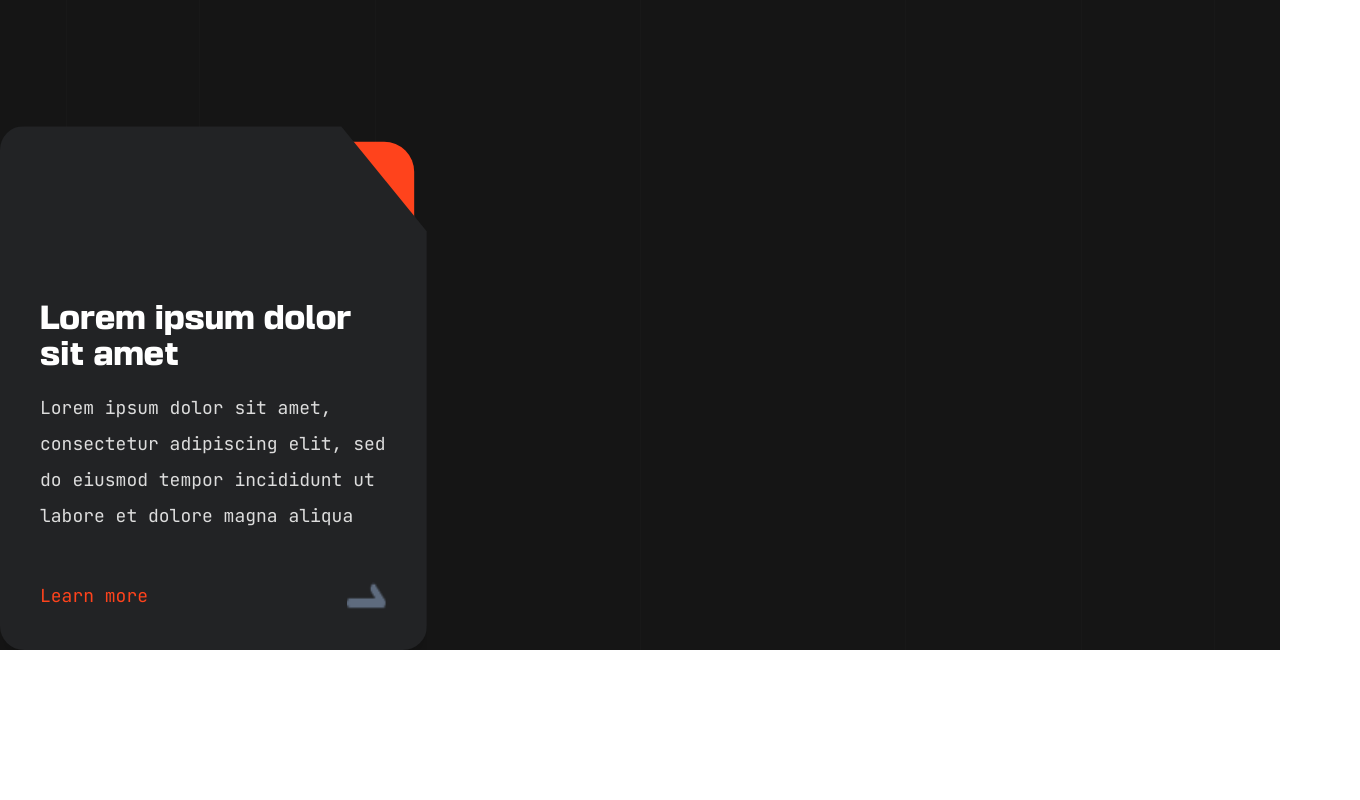
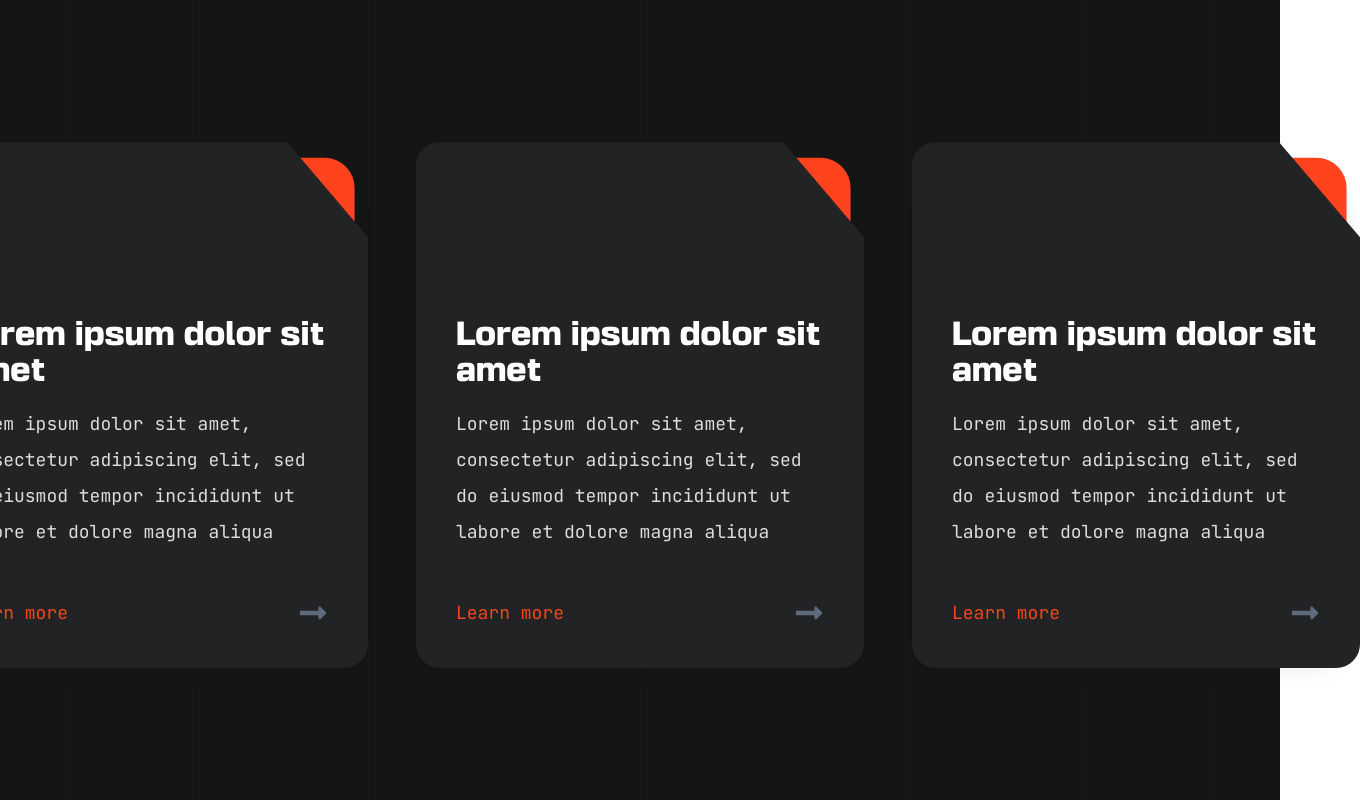
Before and after one commit to horse-link/horse-link-home, a React (Vite) app: page / in a window 1280 px wide. Shown: the part 1720-2520 px from the top of the page, 1360 px wide, since content can reach past the window. Before the commit the page ends 2370 px from the top, so only its background shows below. Built offline with nearby package versions, Linux system fonts and the light colour scheme; what tailwind-heropatterns, wagmi would draw is missing.

Commit message:
feat: funky cards

```diff
--- a/package.json
+++ b/package.json
@@ -24,6 +24,7 @@
     "react-icons": "^4.8.0",
     "react-router-dom": "^6.4.5",
     "react-spinners": "^0.13.7",
+    "tailwind-scrollbar": "^3.0.4",
     "vite-plugin-svgr": "^2.4.0",
     "wagmi": "^0.12.6"
   },
--- a/src/components/homepage/FunkyCard.tsx
+++ b/src/components/homepage/FunkyCard.tsx
@@ -1,4 +1,5 @@
 import React from "react";
+import { FaLongArrowAltRight } from "react-icons/fa";
 
 type Props = {
   title: string;
@@ -7,21 +8,19 @@ type Props = {
 
 export const FunkyCard: React.FC<Props> = ({ title, body }) => (
   <div className="relative h-fit w-full text-left">
-    <div className="funky-card relative z-50 rounded-3xl bg-hl-home-card-background px-10 pt-44 pb-10 shadow-xl">
+    <div className="funky-card relative z-50 rounded-3xl bg-hl-home-card-background px-10 pt-44 pb-10">
       <h3 className="font-basement text-3xl">{title}</h3>
       <p className="mt-4 text-lg leading-[36px] text-hl-home-card-body">
         {body}
       </p>
-      <div className="mt-12 flex w-full justify-between">
+      <div className="mt-12 flex w-full items-center justify-between">
         <p className="text-lg text-hl-secondary">Learn more</p>
-        <img
-          src="/images/HalfRightArrow.png"
-          alt="A right arrow"
-          width={40}
-          height={20}
+        <FaLongArrowAltRight
+          color="#5E6B7E" // color is hl-text-gray in tailwind config
+          size={30}
         />
       </div>
     </div>
-    <div className="absolute inset-0 z-40 scale-[0.94] rounded-[2rem] bg-hl-secondary" />
+    <div className="absolute inset-0 z-40 scale-[0.94] rounded-[2rem] bg-hl-secondary shadow-xl" />
   </div>
 );
--- a/src/index.css
+++ b/src/index.css
@@ -31,6 +31,6 @@ body {
   }
 
   .funky-card {
-    clip-path: polygon(0 0, 80% 0, 100% 20%, 100% 100%, 0 100%);
+    clip-path: polygon(0 0, 82% 0, 100% 18%, 100% 100%, 0 100%);
   }
 }
--- a/src/pages/Home.tsx
+++ b/src/pages/Home.tsx
@@ -22,7 +22,6 @@ const Home: React.FC = () => (
           REGISTER FOR TOURNAMENT
         </HomeComponents.FunkyLink>
       </div>
-
       {/* non-mobile image */}
       <img
         src="/images/Dashboard.png"
@@ -31,23 +30,55 @@ const Home: React.FC = () => (
         height={576}
         className="hidden lg:block"
       />
-
       {/* mobile image goes here */}
       {/* ... */}
-
-      <BsMouseFill size={48} color="#ff431c" className="mt-12 animate-bounce" />
+      <BsMouseFill
+        size={48}
+        color="#ff431c" // color is hl-secondary in tailwind config
+        className="mt-12 animate-bounce"
+      />
       <p className="text-xs font-extrabold text-hl-home-text-gray">
         SCROLL TO EXPLORE
       </p>
     </section>
 
     {/* info cards section */}
-    <section className="flex w-full flex-col items-center gap-y-48 pt-48 text-center">
+    <section className="flex w-full flex-col items-center gap-y-48 py-48 text-center">
       <h2 className="font-basement text-6xl">
         Lorem ipsum dolor sit amet, consectetur adipiscing elit
       </h2>
-      <div className="flex gap-x-6">
-        <div className="w-1/3">
+      <div className="flex gap-x-12 overflow-x-scroll py-4 scrollbar-thin scrollbar-track-hl-scrollbar-background scrollbar-thumb-hl-home-background-bars scrollbar-track-rounded-full scrollbar-thumb-rounded-full lg:max-w-[90rem]">
+        <div className="w-[28rem] shrink-0 grow-0">
+          <FunkyCard
+            title="Lorem ipsum dolor sit amet"
+            body="Lorem ipsum dolor sit amet, consectetur adipiscing elit, sed do eiusmod tempor incididunt ut labore et dolore magna aliqua"
+          />
+        </div>
+        <div className="w-[28rem] shrink-0 grow-0">
+          <FunkyCard
+            title="Lorem ipsum dolor sit amet"
+            body="Lorem ipsum dolor sit amet, consectetur adipiscing elit, sed do eiusmod tempor incididunt ut labore et dolore magna aliqua"
+          />
+        </div>
+        <div className="w-[28rem] shrink-0 grow-0">
+          <FunkyCard
+            title="Lorem ipsum dolor sit amet"
+            body="Lorem ipsum dolor sit amet, consectetur adipiscing elit, sed do eiusmod tempor incididunt ut labore et dolore magna aliqua"
+          />
+        </div>
+        <div className="w-[28rem] shrink-0 grow-0">
+          <FunkyCard
+            title="Lorem ipsum dolor sit amet"
+            body="Lorem ipsum dolor sit amet, consectetur adipiscing elit, sed do eiusmod tempor incididunt ut labore et dolore magna aliqua"
+          />
+        </div>
+        <div className="w-[28rem] shrink-0 grow-0">
+          <FunkyCard
+            title="Lorem ipsum dolor sit amet"
+            body="Lorem ipsum dolor sit amet, consectetur adipiscing elit, sed do eiusmod tempor incididunt ut labore et dolore magna aliqua"
+          />
+        </div>
+        <div className="w-[28rem] shrink-0 grow-0">
           <FunkyCard
             title="Lorem ipsum dolor sit amet"
             body="Lorem ipsum dolor sit amet, consectetur adipiscing elit, sed do eiusmod tempor incididunt ut labore et dolore magna aliqua"
--- a/tailwind.config.cjs
+++ b/tailwind.config.cjs
@@ -25,7 +25,8 @@ module.exports = {
         "hl-home-background-bars": "#222222",
         "hl-home-text-gray": "#5E6B7E",
         "hl-home-card-background": "#222325",
-        "hl-home-card-body": "#DDDDDD"
+        "hl-home-card-body": "#DDDDDD",
+        "hl-scrollbar-background": "#101010"
       },
       screens: {
         "3xl": "1900px"
@@ -41,6 +42,7 @@ module.exports = {
       opacity: {
         default: "0.4"
       }
-    })
+    }),
+    require("tailwind-scrollbar")({ nocompatible: true })
   ]
 };
```
Also changed, not shown: public/images/HalfRightArrow.png (deleted), 1 other file (tests, documents, lock files or other folders).
